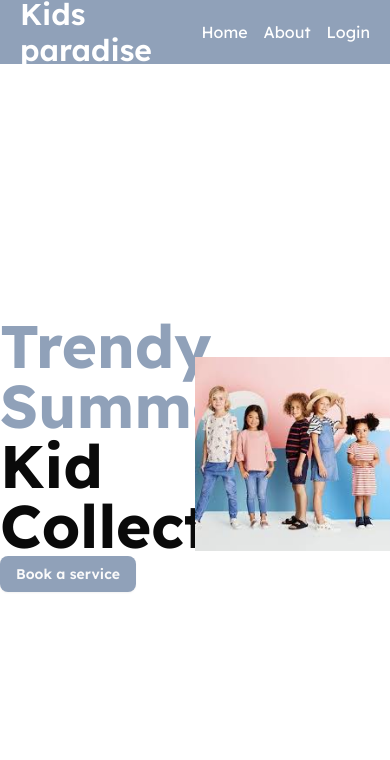
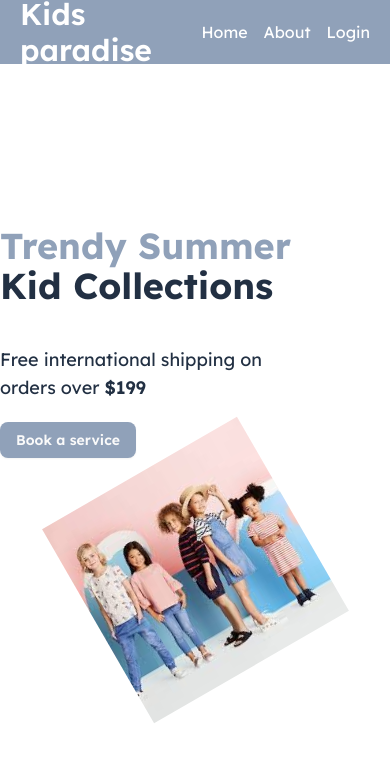
Before and after one commit to zesanahmed/frontEnd-practice, a React (Vite) app: page / in a window 390 px wide. Shown: the top 760 px of the page. Built offline with nearby package versions, Linux system fonts and the light colour scheme.

Commit message:
Responsive Hero Section

```diff
--- a/src/index.css
+++ b/src/index.css
@@ -56,7 +56,7 @@
   --primary-foreground: oklch(0.985 0 0);
   --slate: oklch(0.5049 0.04 256.788);
   --light-slate: oklch(070.4% 0.04 256.788);
-  --dark-slate: oklch(0.4062 0.04 256.788);
+  --dark-slate: oklch(0.3062 0.04 256.788);
   --secondary: oklch(0.97 0 0);
   --secondary-foreground: oklch(0.205 0 0);
   --muted: oklch(0.97 0 0);
--- a/src/pages/home/HeroSection.tsx
+++ b/src/pages/home/HeroSection.tsx
@@ -4,18 +4,25 @@ import { Button } from "@/components/ui/button";
 
 const HeroSection = () => {
   return (
-    <Container className="h-[calc(100vh-64px)] grid grid-cols-2 place-content-center">
+    <Container className="h-[calc(100vh-64px)] grid grid-cols-1 lg:grid-cols-2 place-content-center">
       <div>
-        <h1 className="text-6xl font-bold">
+        <h1 className="text-4xl lg:text-6xl font-bold">
           <span className="text-light-slate">Trendy Summer</span>
           <br />
-          <span className="text-dart-slate">Kid Collections</span>
+          <span className="text-dark-slate">Kid Collections</span>
         </h1>
-        <p></p>
+        <p className="text-dark-slate max-w-[25ch] mt-10 mb-5 text-lg">
+          Free international shipping on orders over{" "}
+          <span className="font-semibold">$199</span>
+        </p>
         <Button>Book a service</Button>
       </div>
-      <div>
-        <img src={kidCollections} alt="" />
+      <div className="flex items-center justify-center ">
+        <img
+          className="lg:w-[350px] -rotate-[30deg]"
+          src={kidCollections}
+          alt=""
+        />
       </div>
     </Container>
   );
```
